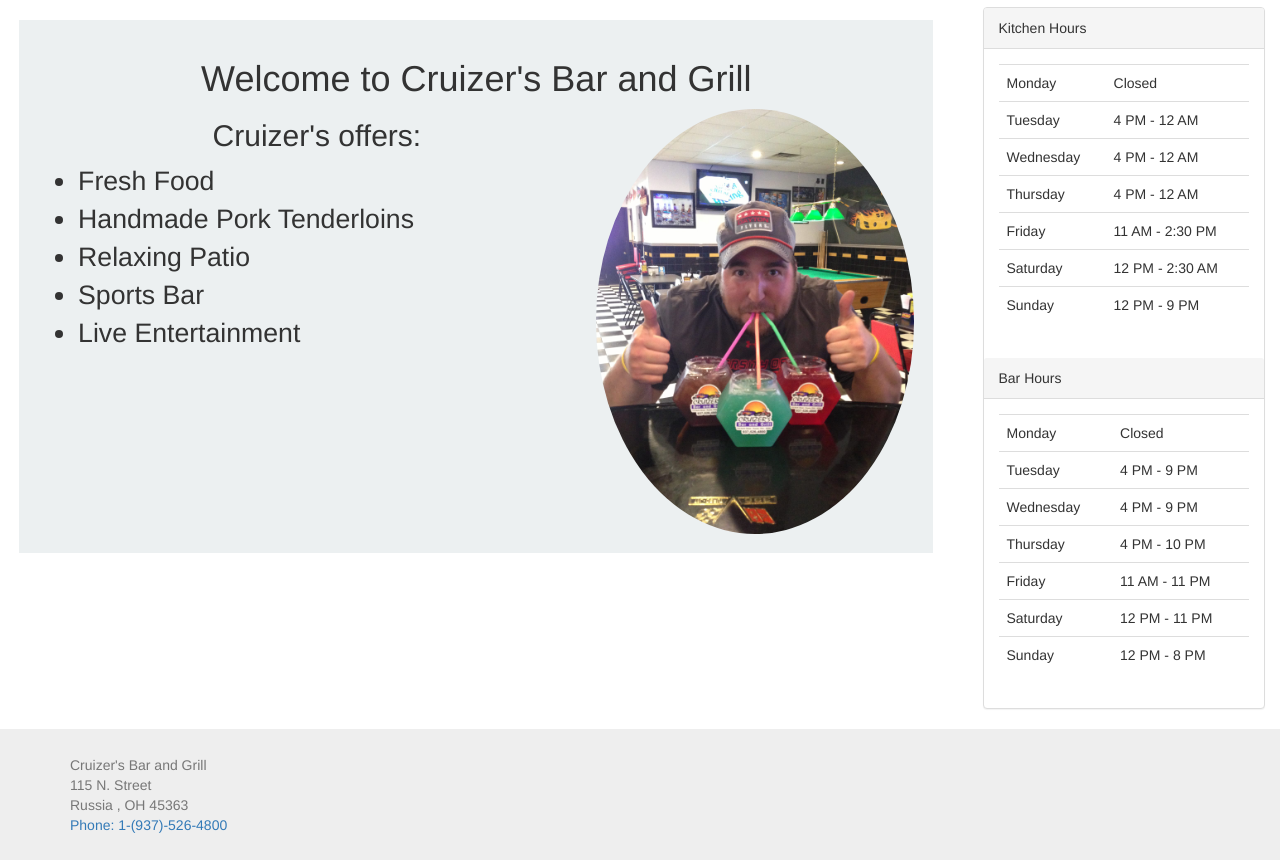
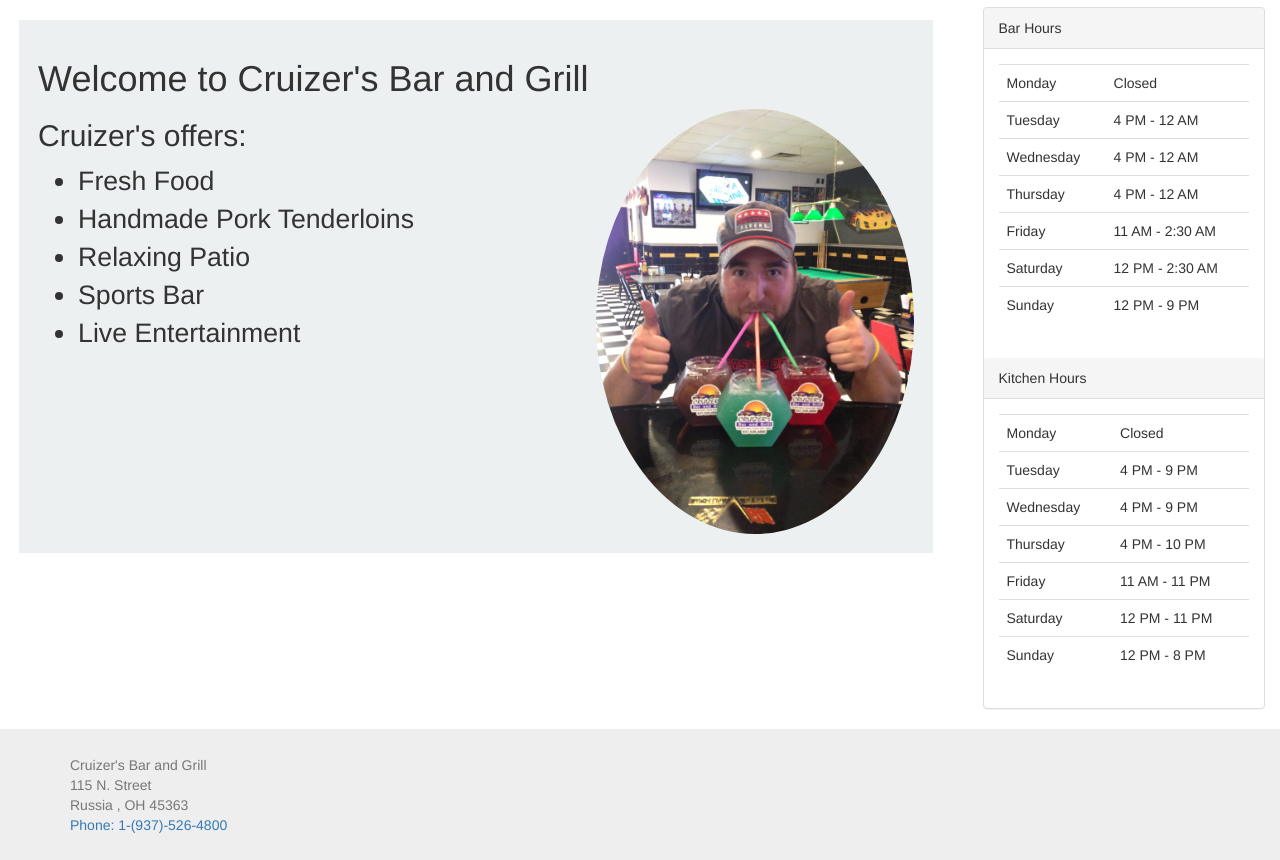
Before and after one commit to patback66/coen163-project, a plain HTML site: page newVersion/index.html in a window 1280 px wide. Shown: the part 56-916 px from the top of the page. Drawn offline with nearby package versions, Linux system fonts and the light colour scheme.

Commit message:
fix main alignment

```diff
--- a/newVersion/css/mainstyle.css
+++ b/newVersion/css/mainstyle.css
@@ -65,7 +65,6 @@
   margin-top:8%;
   margin-left:2%;
   margin-right:2%;
-  text-align: center;
   background-color: #ecf0f1;
   overflow: auto;
   padding:2%;
--- a/newVersion/index.html
+++ b/newVersion/index.html
@@ -58,7 +58,7 @@
       <aside id="hours">
           <h2>Hours</h2>
           <div class="panel panel-default">
-            <div class="panel-heading">Kitchen Hours</div>
+            <div class="panel-heading">Bar Hours</div>
             <div class="panel-body">
               <table class="table">
                 <tbody>
@@ -66,13 +66,13 @@
                   <tr><td>Tuesday</td><td>4 PM - 12 AM</td></tr>
                   <tr><td>Wednesday</td><td>4 PM - 12 AM</td></tr>
                   <tr><td>Thursday</td><td>4 PM - 12 AM</td></tr>
-                  <tr><td>Friday</td><td>11 AM - 2:30 PM</td></tr>
+                  <tr><td>Friday</td><td>11 AM - 2:30 AM</td></tr>
                   <tr><td>Saturday</td><td>12 PM - 2:30  AM</td></tr>
                   <tr><td>Sunday</td><td>12 PM - 9 PM</td></tr>
                 <tbody/>
               </table>
             </div>
-            <div class="panel-heading">Bar Hours</div>
+            <div class="panel-heading">Kitchen Hours</div>
             <div class="panel-body">
                 <table class="table">
                   <tbody>
```
